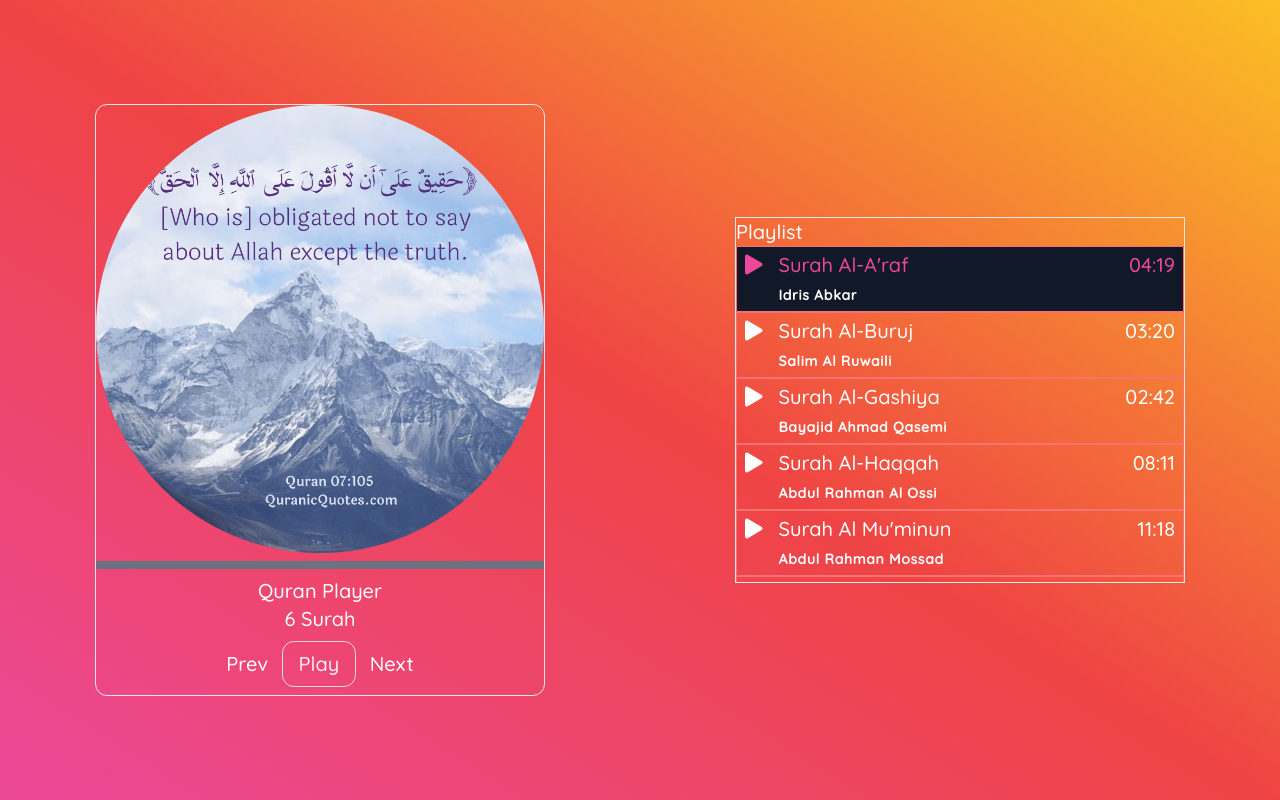
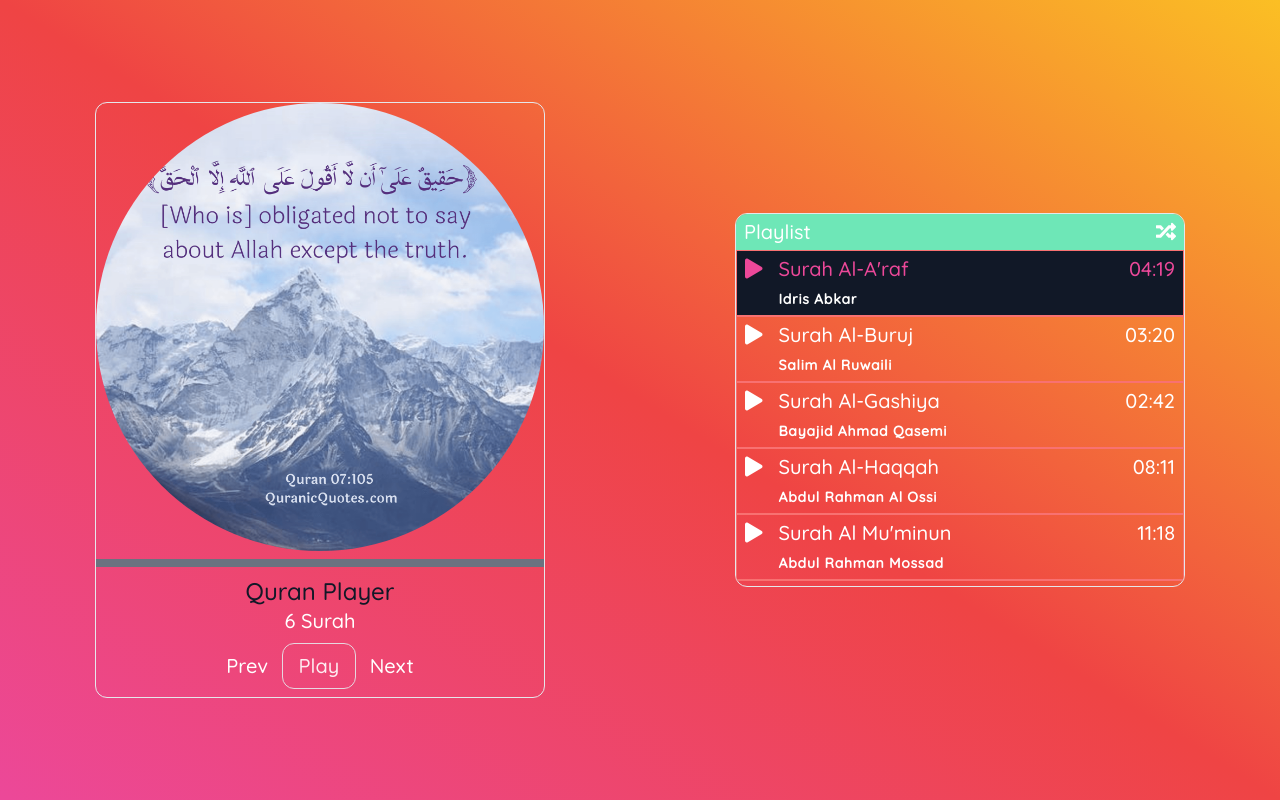
Before and after one commit to RakibRahman/quran-player, a website with bundled scripts: page public/index.html in a window 1280 px wide. Built offline with nearby package versions, Linux system fonts and the light colour scheme.

Commit message:
minor issue fix

```diff
--- a/package.json
+++ b/package.json
@@ -5,7 +5,7 @@
   "main": "js/app.js",
   "scripts": {
     "build": "build --output public",
-    "build-css": "tailwind build src/style.css -o public/css/style.css"
+    "build-css": "tailwindcss build src/style.css -o public/css/style.css"
   },
   "keywords": [],
   "author": "",
--- a/public/index.html
+++ b/public/index.html
@@ -6,6 +6,7 @@
     <meta name="viewport" content="width=device-width, initial-scale=1.0" />
     <title>Quran Player</title>
     <link rel="stylesheet" href="css/style.css" />
+
     <link
       rel="stylesheet"
       href="https://cdnjs.cloudflare.com/ajax/libs/font-awesome/5.15.3/css/all.min.css"
@@ -14,10 +15,10 @@
       referrerpolicy="no-referrer"
     />
   </head>
-  <body>
+  <body class="bg-cover">
     <main class="h-full text-white app">
       <div class="wrapper">
-        <div class="player">
+        <div class="flex-col player xl:flex-row">
           <div class="player__header">
             <div
               class="grid border  rounded-xl player__thumbnail place-items-center"
@@ -32,22 +33,27 @@
               <div class="my-2 trackbar">
                 <div class="h-2 bg-green-500 trackbar__progress"></div>
               </div>
-              <h1 class="player__name">Quran Player</h1>
+              <h1 class="text-2xl text-gray-900 player__name">Quran Player</h1>
               <p class="player__count">114</p>
 
               <div class="py-2 space-x-2 controls">
-                <button class="playPrev hover:text-green-500">Prev</button>
-                <button class="border playButton hover:text-green-500">
+                <button class="playPrev hover:text-green-300">Prev</button>
+                <button class="border playButton hover:text-green-300">
                   Play
                 </button>
-                <button class="playNext hover:text-green-500">Next</button>
+                <button class="playNext hover:text-green-300">Next</button>
               </div>
             </div>
           </div>
-          <div class="w-full border player__body">
-            <p>Playlist</p>
-            <p></p>
-            <ul class="overflow-auto playlist h-96"></ul>
+          <div class="overflow-hidden border rounded-xl player__body">
+            <div class="playlist__header">
+              <span class="">Playlist</span>
+              <button class="shuffle">
+                <i class="fa fa-random"> </i>
+              </button>
+            </div>
+
+            <ul class="playlist"></ul>
           </div>
         </div>
       </div>
```
Also changed, not shown: tailwind.config.js (+7 -1 lines).
